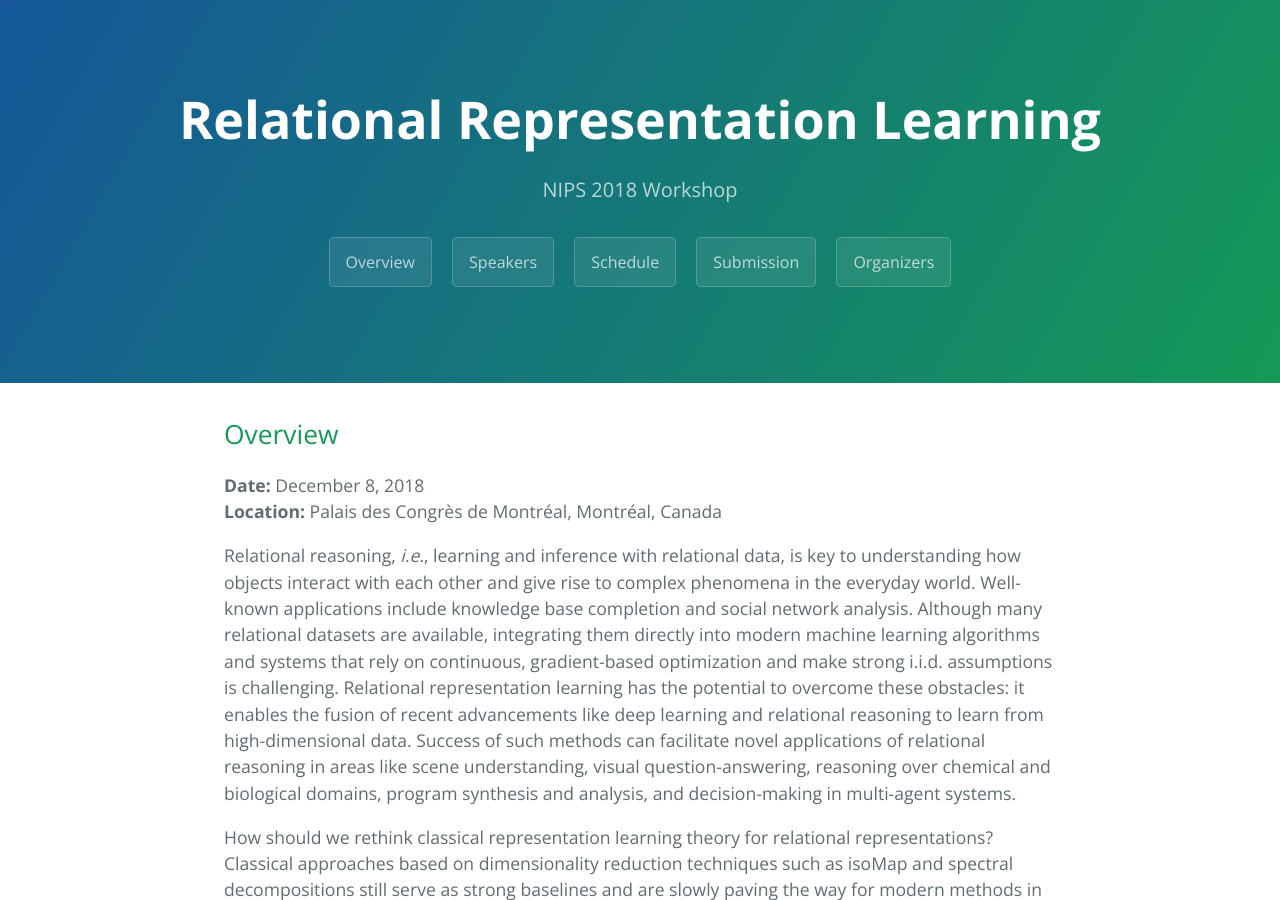
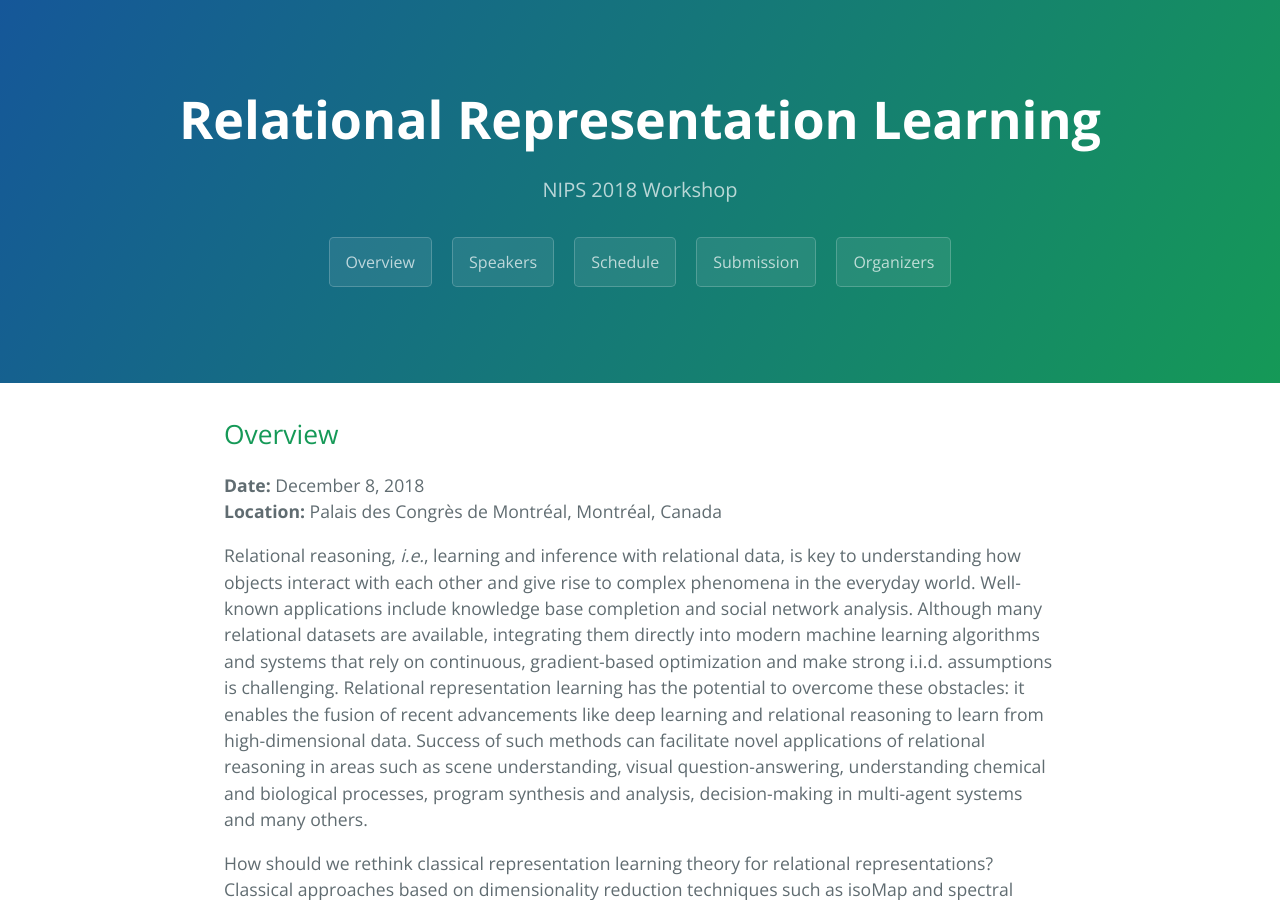
Before and after one commit to r2learning/r2learning.github.io, a Jekyll site: the page built from index.md, in a window 1280 px wide and 900 px high. Built offline with Jekyll 4.4.1, drawn with Linux system fonts in a browser that asks for light colours; some of the changed text lies outside the part shown.

```diff
--- a/docs/index.html
+++ b/docs/index.html
@@ -47,7 +47,7 @@
 <p><strong>Date:</strong> December 8, 2018<br />
 <strong>Location:</strong> Palais des Congrès de Montréal, Montréal, Canada</p>
 
-<p>Relational reasoning, <em>i.e.</em>, learning and inference with relational data, is key to understanding how objects interact with each other and give rise to complex phenomena in the everyday world. Well-known applications include knowledge base completion and social network analysis. Although many relational datasets are available, integrating them directly into modern machine learning algorithms and systems that rely on continuous, gradient-based optimization and make strong i.i.d. assumptions is challenging. Relational representation learning has the potential to overcome these obstacles: it enables the fusion of recent advancements like deep learning and relational reasoning to learn from high-dimensional data. Success of such methods can facilitate novel applications of relational reasoning in areas like scene understanding, visual question-answering, reasoning over chemical and biological domains, program synthesis and analysis, and decision-making in multi-agent systems.</p>
+<p>Relational reasoning, <em>i.e.</em>, learning and inference with relational data, is key to understanding how objects interact with each other and give rise to complex phenomena in the everyday world. Well-known applications include knowledge base completion and social network analysis. Although many relational datasets are available, integrating them directly into modern machine learning algorithms and systems that rely on continuous, gradient-based optimization and make strong i.i.d. assumptions is challenging. Relational representation learning has the potential to overcome these obstacles: it enables the fusion of recent advancements like deep learning and relational reasoning to learn from high-dimensional data. Success of such methods can facilitate novel applications of relational reasoning in areas such as scene understanding, visual question-answering, understanding chemical and biological processes, program synthesis and analysis, decision-making in multi-agent systems and many others.</p>
 
 <p>How should we rethink classical representation learning theory for relational representations? Classical approaches based on dimensionality reduction techniques such as isoMap and spectral decompositions still serve as strong baselines and are slowly paving the way for modern methods in relational representation learning based on random walks over graphs, message-passing in neural networks, group-invariant deep architectures etc. amongst many others. How can systems be designed and potentially deployed for large scale representation learning? What are promising avenues, beyond traditional applications like knowledge base and social network analysis, that can benefit from relational representation learning?</p>
 
--- a/index.md
+++ b/index.md
@@ -8,7 +8,7 @@ title: Relational Representation Learning
 **Date:** December 8, 2018
 **Location:** Palais des Congrès de Montréal, Montréal, Canada
 
-Relational reasoning, *i.e.*, learning and inference with relational data, is key to understanding how objects interact with each other and give rise to complex phenomena in the everyday world. Well-known applications include knowledge base completion and social network analysis. Although many relational datasets are available, integrating them directly into modern machine learning algorithms and systems that rely on continuous, gradient-based optimization and make strong i.i.d. assumptions is challenging. Relational representation learning has the potential to overcome these obstacles: it enables the fusion of recent advancements like deep learning and relational reasoning to learn from high-dimensional data. Success of such methods can facilitate novel applications of relational reasoning in areas like scene understanding, visual question-answering, reasoning over chemical and biological domains, program synthesis and analysis, and decision-making in multi-agent systems.
+Relational reasoning, *i.e.*, learning and inference with relational data, is key to understanding how objects interact with each other and give rise to complex phenomena in the everyday world. Well-known applications include knowledge base completion and social network analysis. Although many relational datasets are available, integrating them directly into modern machine learning algorithms and systems that rely on continuous, gradient-based optimization and make strong i.i.d. assumptions is challenging. Relational representation learning has the potential to overcome these obstacles: it enables the fusion of recent advancements like deep learning and relational reasoning to learn from high-dimensional data. Success of such methods can facilitate novel applications of relational reasoning in areas such as scene understanding, visual question-answering, understanding chemical and biological processes, program synthesis and analysis, decision-making in multi-agent systems and many others.
 
 How should we rethink classical representation learning theory for relational representations? Classical approaches based on dimensionality reduction techniques such as isoMap and spectral decompositions still serve as strong baselines and are slowly paving the way for modern methods in relational representation learning based on random walks over graphs, message-passing in neural networks, group-invariant deep architectures etc. amongst many others. How can systems be designed and potentially deployed for large scale representation learning? What are promising avenues, beyond traditional applications like knowledge base and social network analysis, that can benefit from relational representation learning?
 
```
Also changed, not shown: other parts of docs/index.html (+2 -1 lines), other parts of index.md (+2 -1 lines).
